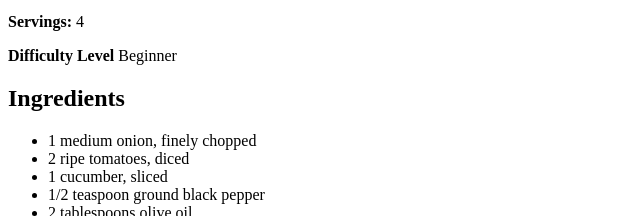
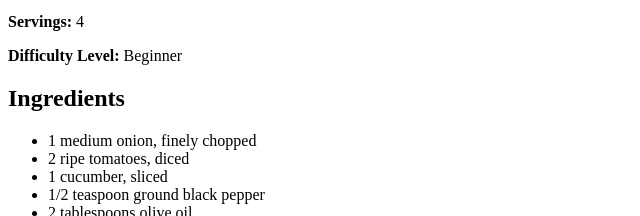
Before and after one commit to SY223/recipe-book, a plain HTML site: page index.html in a window 1280 px wide. Shown: the part 584-800 px from the top of the page, 0-640 px from the left. Drawn offline with Linux system fonts and the light colour scheme.

Commit message:
index file modified

```diff
--- a/index.html
+++ b/index.html
@@ -58,7 +58,7 @@
         <p><strong>Preparation Time:</strong> 10 minutes</p>
         <p><strong>Cooking Time:</strong> None</p>
         <p><strong>Servings:</strong> 4</p>
-        <p><strong>Difficulty Level</strong> Beginner</p>
+        <p><strong>Difficulty Level:</strong> Beginner</p>
         <!-- Ingredients Section -->
         <h2>Ingredients</h2>
         <ul>
```
